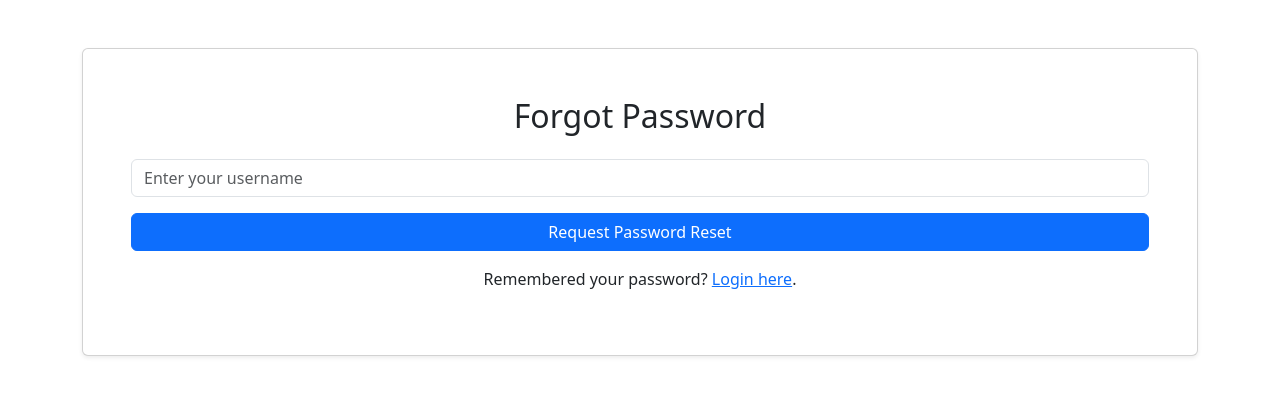
After one commit to alrudniy/T1-f24-edu, a Flask app: page /forgot_password in a window 1280 px wide. The commit adds this page. Shown: the top 396 px of the page. Run offline with Flask 3, Linux system fonts and the light colour scheme.

Commit message:
forgot password

```diff
--- a/app.py
+++ b/app.py
@@ -73,6 +73,50 @@ def create_account():
         return redirect(url_for('login'))
     return render_template('create_account.html')
 
+from flask import Flask, render_template, request, redirect, url_for, flash
+from itsdangerous import URLSafeTimedSerializer  # For generating tokens
+
+# Secret key for generating tokens
+s = URLSafeTimedSerializer(app.config['SECRET_KEY'])
+
+@app.route('/forgot_password', methods=['GET', 'POST'])
+def forgot_password():
+    if request.method == 'POST':
+        username = request.form['username']
+        user = db_session.query(User).filter_by(username=username).first()
+
+        if user:
+            # Generate token for the user
+            token = s.dumps(user.username, salt='password-reset-salt')
+            reset_url = url_for('reset_password', token=token, _external=True)
+
+            # Send this URL to the user via email (pseudo-code below)
+            # send_email(user.email, reset_url)
+            flash('A password reset link has been sent to your email.', 'info')
+        else:
+            flash('User not found.', 'error')
+
+    return render_template('forgot_password.html')
+
+@app.route('/reset_password/<token>', methods=['GET', 'POST'])
+def reset_password(token):
+    try:
+        username = s.loads(token, salt='password-reset-salt', max_age=3600)  # Token is valid for 1 hour
+    except:
+        flash('The reset link is invalid or has expired.', 'error')
+        return redirect(url_for('forgot_password'))
+
+    if request.method == 'POST':
+        user = db_session.query(User).filter_by(username=username).first()
+        if user:
+            new_password = generate_password_hash(request.form['password'], method='scrypt')
+            user.password = new_password
+            db_session.commit()
+            flash('Your password has been updated!', 'success')
+            return redirect(url_for('login'))
+
+    return render_template('reset_password.html')
+
 @app.route('/pick_a_path')
 @login_required  # Ensure this route is only accessible to logged-in users
 def pick_a_path():
--- /dev/null
+++ b/templates/forgot_password.html
@@ -0,0 +1,21 @@
+<!DOCTYPE html>
+<html lang="en">
+<head>
+    <meta charset="UTF-8">
+    <meta name="viewport" content="width=device-width, initial-scale=1.0">
+    <title>Forgot Password</title>
+    <link href="https://cdn.jsdelivr.net/npm/bootstrap@5.3.0-alpha1/dist/css/bootstrap.min.css" rel="stylesheet">
+</head>
+<body class="container mt-5">
+    <div class="card p-5 shadow-sm">
+        <h2 class="text-center">Forgot Password</h2>
+        <form method="post" class="mt-3">
+            <div class="mb-3">
+                <input type="text" class="form-control" name="username" placeholder="Enter your username" required>
+            </div>
+            <button type="submit" class="btn btn-primary w-100">Request Password Reset</button>
+        </form>
+        <p class="mt-3 text-center">Remembered your password? <a href="{{ url_for('login') }}">Login here</a>.</p>
+    </div>
+</body>
+</html>
--- a/templates/login.html
+++ b/templates/login.html
@@ -19,6 +19,7 @@
             <button type="submit" class="btn btn-primary w-100">Login</button>
         </form>
         <p class="mt-3 text-center">Don't have an account? <a href="{{ url_for('create_account') }}">Create one here</a>.</p>
+        <p class="mt-3 text-center">Forgot password? <a href="{{ url_for('forgot_password') }}">Reset here</a>.</p>
     </div>
 </body>
 </html>
```
Also changed, not shown: templates/reset_password.html (added, +20 -0 lines).
